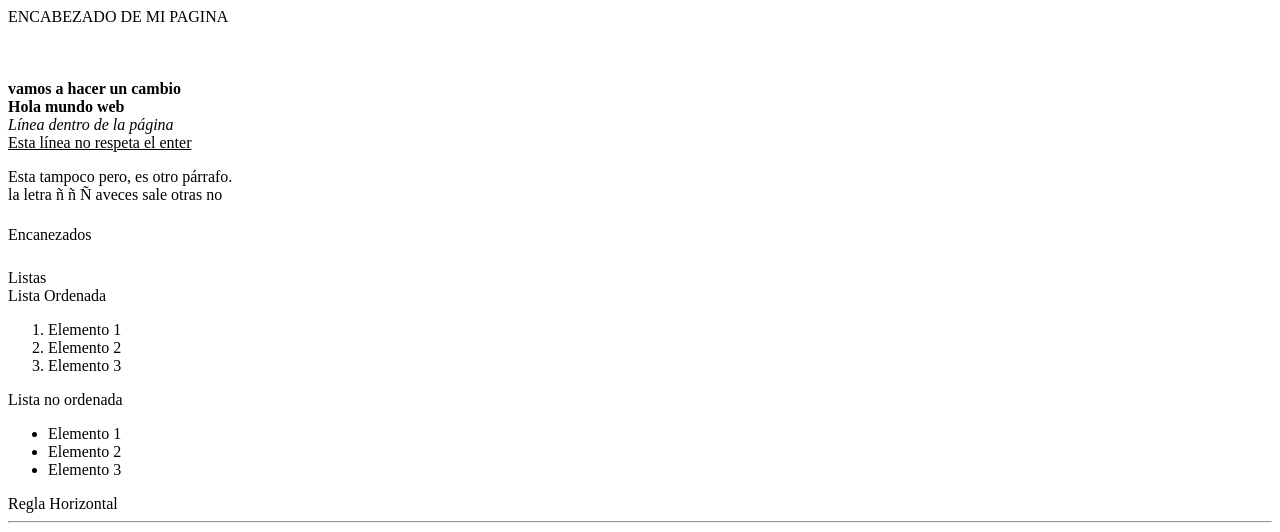
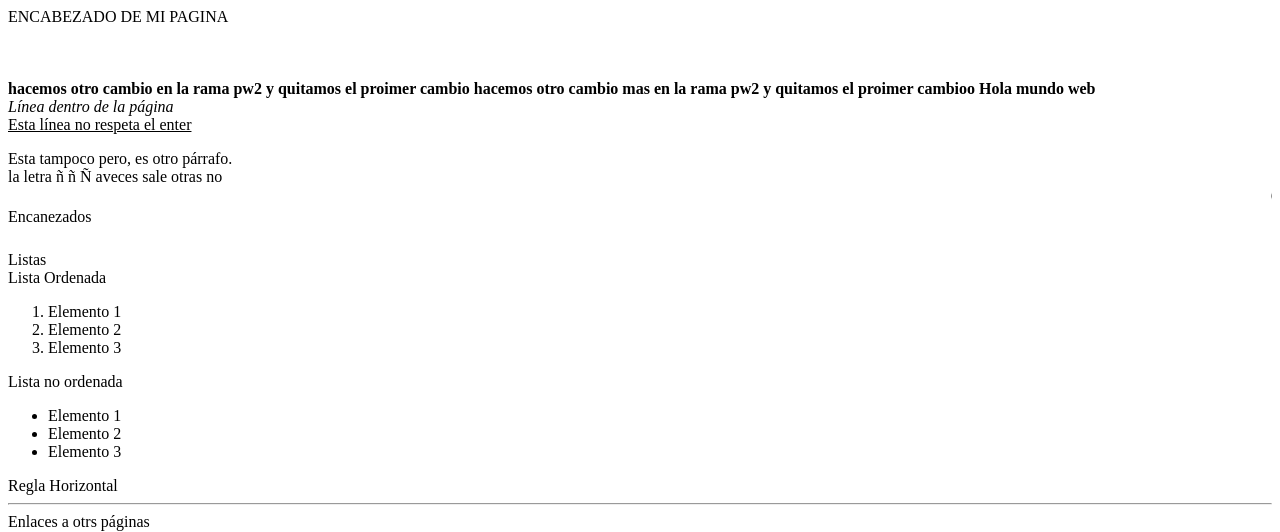
Before and after one commit to ElTeran1997/pw219312server, a plain HTML site: page index.html in a window 1280 px wide. Shown: the top 532 px of the page. Drawn offline with Linux system fonts and the light colour scheme.

Commit message:
primer HTML5 y emmet

```diff
--- a/index.html
+++ b/index.html
@@ -8,7 +8,9 @@
 <body>
     <head>ENCABEZADO DE MI PAGINA</head>  <br><br><br><br>
 
-    <b>vamos a hacer un cambio</b> <br>
+    <!-- <b>vamos a hacer un cambio</b> <br> <br> -->
+    <b>hacemos otro cambio en la rama pw2 y quitamos el proimer cambio</b>
+    <b>hacemos otro cambio mas en la rama pw2 y quitamos el proimer cambioo</b>
 
 	<b>Hola mundo web </b> <br>
 	<i>L&iacute;nea dentro de la p&aacute;gina</i>  <br>
```
Also changed, not shown: primerhtml5.html (added).
